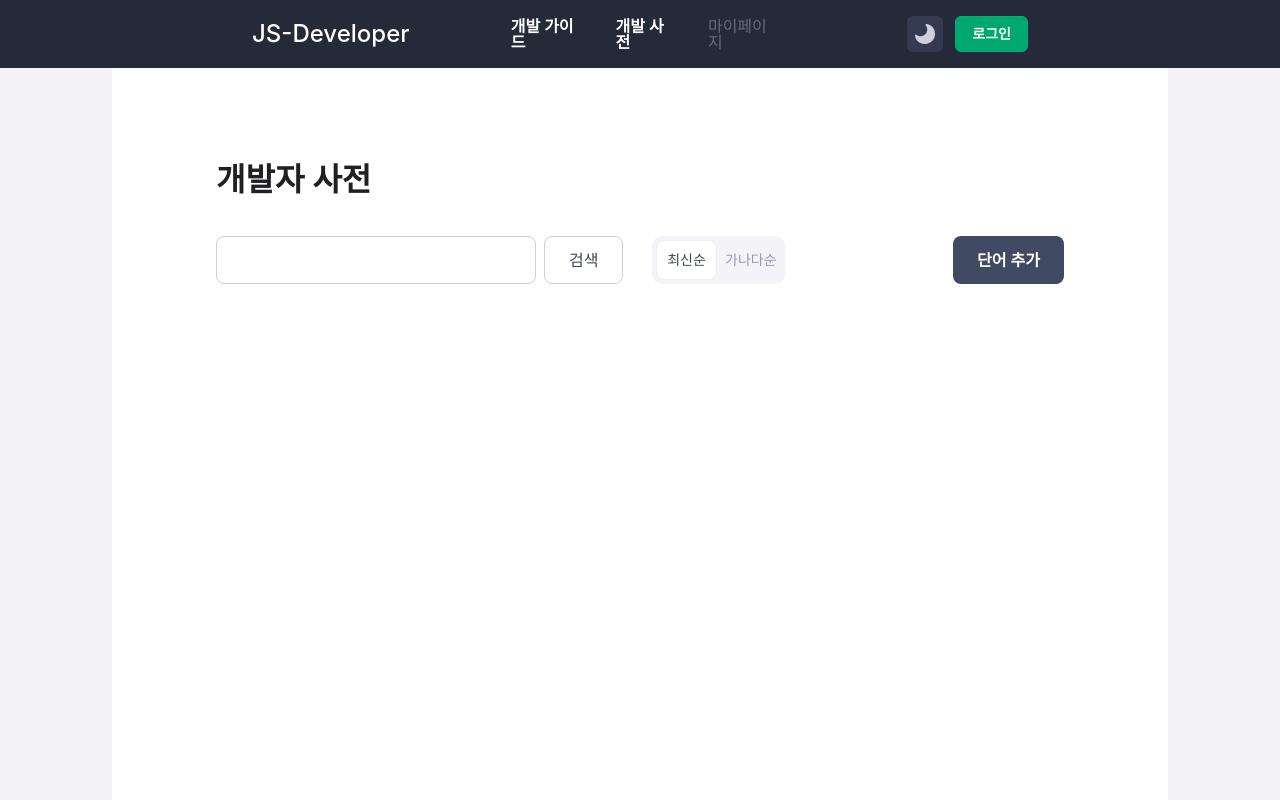
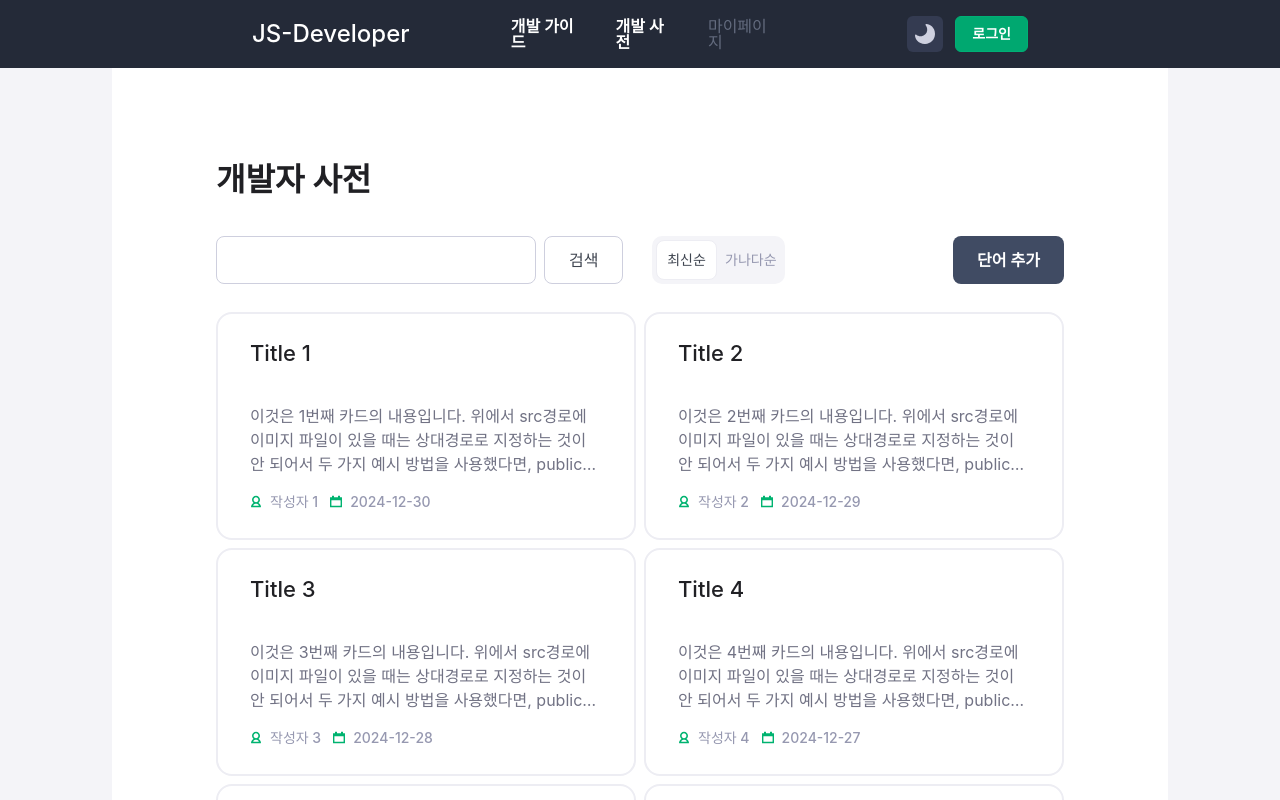
Before and after one commit to Jaesang98/JS-Developer, a React (Vite) app: page /Devx in a window 1280 px wide. Shown: the top 800 px of the page. Built offline with nearby package versions, Linux system fonts and the light colour scheme; a web font is replaced by a local one.

Commit message:
chore(jsnam) : 개발자 사전 퍼블리싱 거의 개발 페이지 네이션 해야함

```diff
--- a/src/assets/styles/components/ui/button.module.scss
+++ b/src/assets/styles/components/ui/button.module.scss
@@ -2,7 +2,6 @@
 @use '/src/assets/styles/abstracts/variables' as *;
 @use '/src/assets/styles/abstracts/function' as *;
 
-/* 공통 사용 */
 .btn1 {
     @include font-style(Btn-text-3);
     background-color: color(main, primary2);
--- /dev/null
+++ b/src/assets/styles/components/ui/card.module.scss
@@ -0,0 +1,84 @@
+@use '/src/assets/styles/abstracts/mixins' as *;
+@use '/src/assets/styles/abstracts/variables' as *;
+@use '/src/assets/styles/abstracts/function' as *;
+
+.cardwrap {
+    background-color: color(main, white);
+    border: 2px solid color(light, 300);
+    padding: 28px 32px;
+    border-radius: 16px;
+    border-width: 2px;
+    cursor: pointer;
+    min-width: 420px;
+    min-height: 228px;
+    position: relative;
+
+    &:hover {
+        background-color: color(light, 100);
+        border: 2px solid color(light, 400);
+    }
+
+    :global(.dark-theme) & {
+        background-color: color(dark, 800);
+        border: 2px solid color(dark, 600);
+        box-shadow: 0px 2px 4px 0px color(dark, 900);
+
+        &:hover {
+            background-color: color(dark, 900);
+            border: 2px solid color(dark, 400);
+            box-shadow: 0px 2px 4px 0px color(dark, 900);
+        }
+    }
+}
+
+.card-title {
+    @include font-style(Card-title);
+    color: color(light, black);
+
+    :global(.dark-theme) & {
+        color: color(dark, 100);
+    }
+}
+
+.card-content {
+    @include font-style(Card-Body);
+    color: color(light, 800);
+    margin-top: 40px;
+    max-width: 350px;
+    max-height: 72px;
+
+    display: -webkit-box;
+    -webkit-line-clamp: 3;
+    -webkit-box-orient: vertical;
+    overflow: hidden;
+    text-overflow: ellipsis;
+
+    :global(.dark-theme) & {
+        color: color(dark, 300);
+    }
+}
+
+.card-info {
+    @include font-style(Btn-text-4);
+    color: color(light, 700);
+    display: flex;
+    gap: 12px;
+    padding-bottom: 1px;
+    position: absolute;
+    left: 32px;
+    bottom: 28px;
+
+    :global(.dark-theme) & {
+        color: color(dark, 300);
+    }
+}
+
+.card-name {
+    background-image: url('../../../img/icon-name.svg');
+    padding-left: 20px;
+}
+
+.card-date {
+    background-image: url('../../../img/icon-date.svg');
+    padding-left: 20px;
+}
--- a/src/assets/styles/pages/devx.module.scss
+++ b/src/assets/styles/pages/devx.module.scss
@@ -50,3 +50,10 @@
     display: flex;
     justify-content: space-between;
 }
+
+.devx-card {
+    display: flex;
+    flex-wrap: wrap;
+    gap: 8px;
+    margin-top: 28px;
+}
--- /dev/null
+++ b/src/components/ui/card.tsx
@@ -0,0 +1,32 @@
+import React from 'react';
+import styles from '@/assets/styles/components/ui/card.module.scss';
+
+interface CardProps {
+    title: String;
+    content: String;
+    name: String;
+    date: String;
+    children: React.ReactNode;
+}
+
+/**
+ * - btn1: 로그인 버튼
+ * - btn2: 메인화면 시작하기 버튼
+ * - btn3: 메인화면 보러가기 버튼
+ * - btn4: 개발자 사전 검색 버튼
+ * - btn5: 개발자 사전 단어 추가 버튼
+ */
+const Card: React.FC<CardProps> = ({ title, content, name, date, ...props }) => {
+    return (
+        <div className={styles['cardwrap']}>
+            <div className={styles['card-title']}>{title}</div>
+            <div className={styles['card-content']}>{content}</div>
+            <div className={styles['card-info']}>
+                <div className={styles['card-name']}>{name}</div>
+                <div className={styles['card-date']}>{date}</div>
+            </div>
+        </div>
+    );
+};
+
+export default Card;
--- a/src/pages/devx/index.tsx
+++ b/src/pages/devx/index.tsx
@@ -3,6 +3,7 @@ import styles from '@/assets/styles/pages/devx.module.scss';
 import Input from '@/components/ui/input';
 import Button from '@/components/ui/button';
 import Switch from '@/components/ui/switch';
+import Card from '@/components/ui/card';
 
 function Devx() {
     return (
@@ -20,6 +21,18 @@ function Devx() {
                             <Button variant="btn5">단어 추가</Button>
                         </div>
                     </div>
+                    <div className={styles['devx-card']}>
+                        {Array.from({ length: 8 }, (_, index) => (
+                            <Card
+                                key={index}
+                                title={`Title ${index + 1}`}
+                                content={`이것은 ${index + 1}번째 카드의 내용입니다. 위에서 src경로에 이미지 파일이 있을 때는 상대경로로 지정하는 것이 안 되어서 두 가지 예시 방법을 사용했다면, public에 있을 때는 다르다.`}
+                                name={`작성자 ${index + 1}`}
+                                date={`2024-12-${30 - index}`}
+                                children={undefined}
+                            />
+                        ))}
+                    </div>
                 </div>
             </div>
         </MainLayout>
```
Also changed, not shown: src/assets/img/icon-date.svg (added), src/assets/img/icon-name.svg (added).
